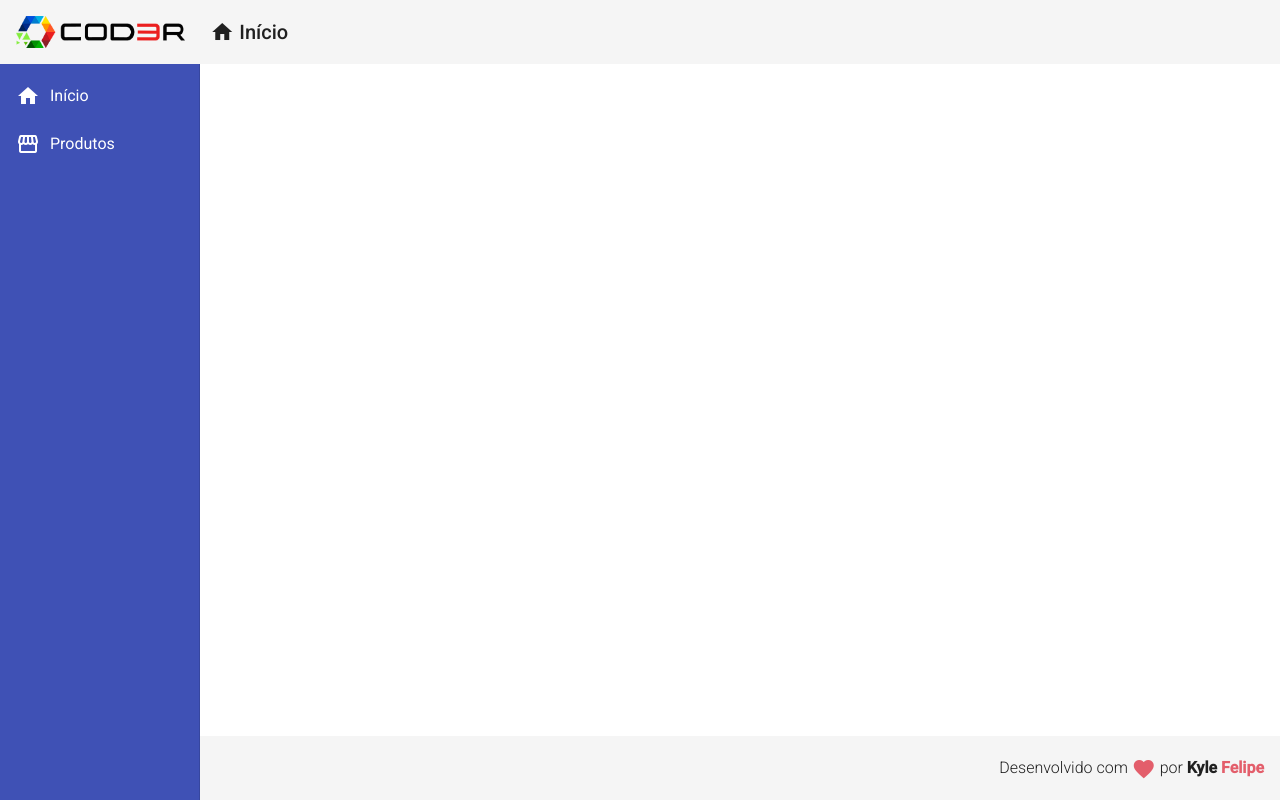
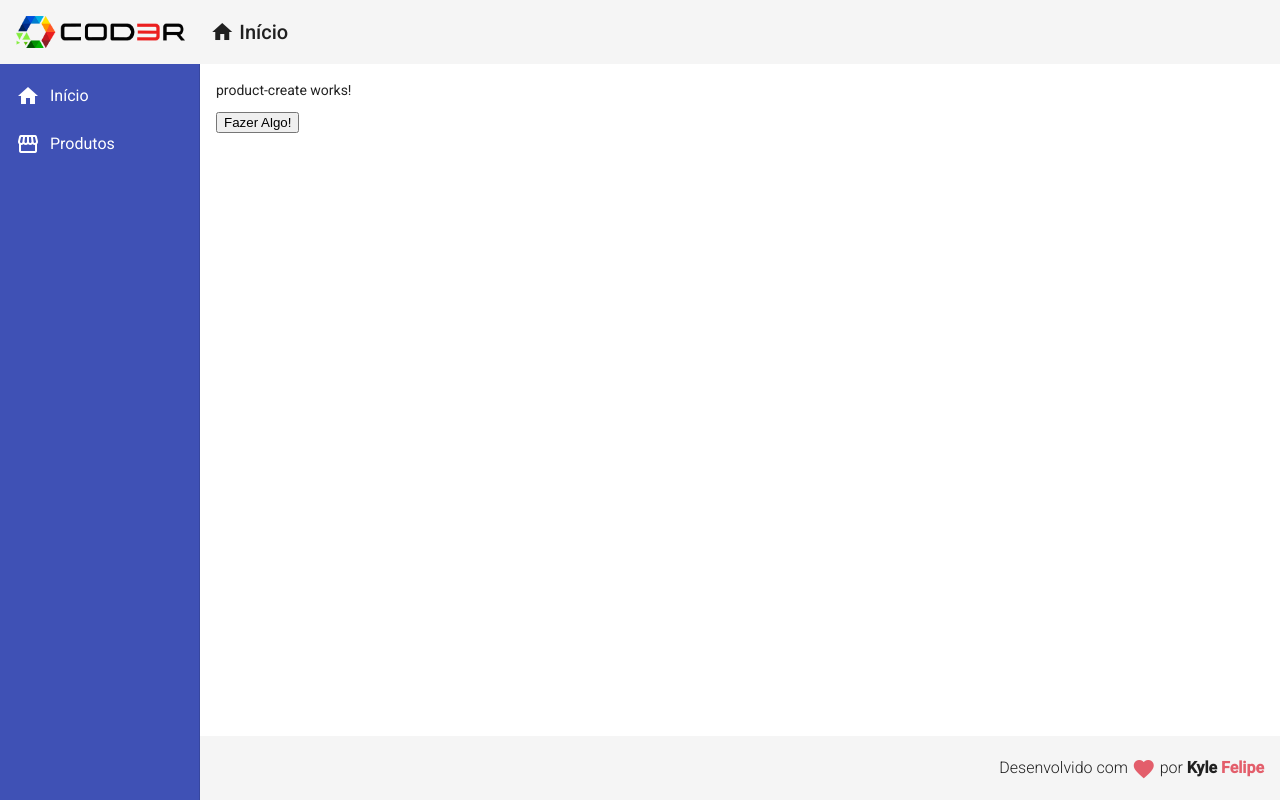
Before and after one commit to kylefelipe/curso-angular-esentials-cod3r, an Angular app: page /products/create in a window 1280 px wide. Before the commit this address led to /. Built offline with nearby package versions, Linux system fonts and the light colour scheme.

Commit message:
fazendo bindings

```diff
--- a/src/app/app-routing.module.ts
+++ b/src/app/app-routing.module.ts
@@ -1,3 +1,4 @@
+import { ProductCreateComponent } from './components/product/product-create/product-create.component';
 import { NgModule } from '@angular/core';
 import { Routes, RouterModule } from '@angular/router';
 import { HomeComponent } from './views/home/home.component';
@@ -10,6 +11,9 @@
   }, {
     path: "products",
     component: ProductCrudComponent
+  }, {
+    path: "products/create",
+    component: ProductCreateComponent
   }
 ];
 
--- a/src/app/components/product/product-create/product-create.component.html
+++ b/src/app/components/product/product-create/product-create.component.html
@@ -1 +1,3 @@
-<p>product-create works!</p>
+<p [id]="propLegal">product-create works!</p>
+
+<button (click)="fazerAlgo()">Fazer Algo!</button>
--- a/src/app/components/product/product-create/product-create.component.ts
+++ b/src/app/components/product/product-create/product-create.component.ts
@@ -7,9 +7,12 @@
 })
 export class ProductCreateComponent implements OnInit {
 
+  propLegal = "qualquer";
   constructor() { }
 
   ngOnInit(): void {
   }
-
+  fazerAlgo(): void {
+    console.log("fazendo algo")
+  }
 }
--- a/src/app/views/product-crud/product-crud.component.html
+++ b/src/app/views/product-crud/product-crud.component.html
@@ -1 +1,3 @@
-<p>product-crud works!</p>
+<button mat-raised-button (click)="navigateToProductCreate()">
+  Novo Produto
+</button>
--- a/src/app/views/product-crud/product-crud.component.ts
+++ b/src/app/views/product-crud/product-crud.component.ts
@@ -1,4 +1,5 @@
 import { Component, OnInit } from '@angular/core';
+import { Router } from '@angular/router';
 
 @Component({
   selector: 'app-product-crud',
@@ -7,9 +8,13 @@
 })
 export class ProductCrudComponent implements OnInit {
 
-  constructor() { }
+  constructor(private router: Router) { }
 
   ngOnInit(): void {
   }
 
+  navigateToProductCreate(): void {
+    this.router.navigate(['/products/create'])
+  }
+
 }
```
Also changed, not shown: src/app/app.module.ts (+8 -5 lines).
